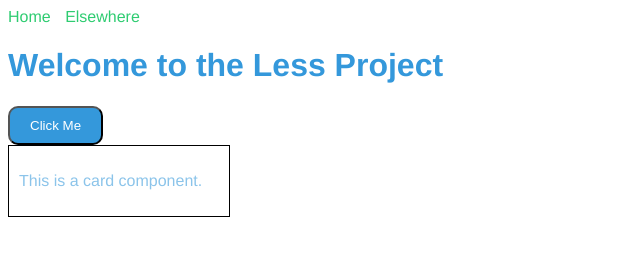
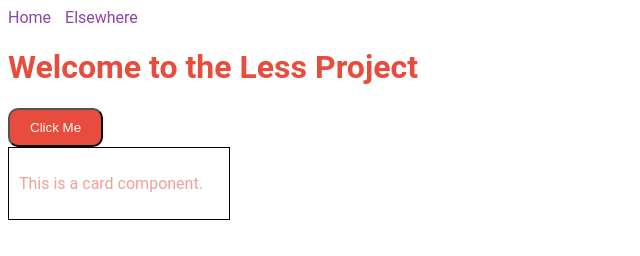
Before and after one commit to mitthrawnuruodo/demo-less-241025, a website: page index.html in a window 1280 px wide. Shown: the whole page, without its empty margins (0-640 px from the left). Drawn offline with Linux system fonts and the light colour scheme.

Commit message:
changed watch script

```diff
--- a/package.json
+++ b/package.json
@@ -4,7 +4,7 @@
   "main": "index.js",
   "scripts": {
     "build-css": "lessc --clean-css src/less/styles.less dist/styles.css",
-    "watch-css": "less-watch-compiler src/less dist"
+    "watch-css": "less-watch-compiler src/less dist styles.less"
   },
   "keywords": [],
   "author": "",
--- a/src/less/styles.less
+++ b/src/less/styles.less
@@ -1,8 +1,8 @@
 /* src/less/styles.less */
-//@import 'variables.less';
-@primary-color: #3498db;
-@secondary-color: #2ecc71;
-@font-stack: 'Helvetica Neue', Arial, sans-serif;
+@import 'variables.less';
+//@primary-color: #3498db;
+//@secondary-color: #2ecc71;
+//@font-stack: 'Helvetica Neue', Arial, sans-serif;
 
 body {
   font-family: @font-stack;
```
Also changed, not shown: dist/styles.css, dist/variables.css (deleted).
